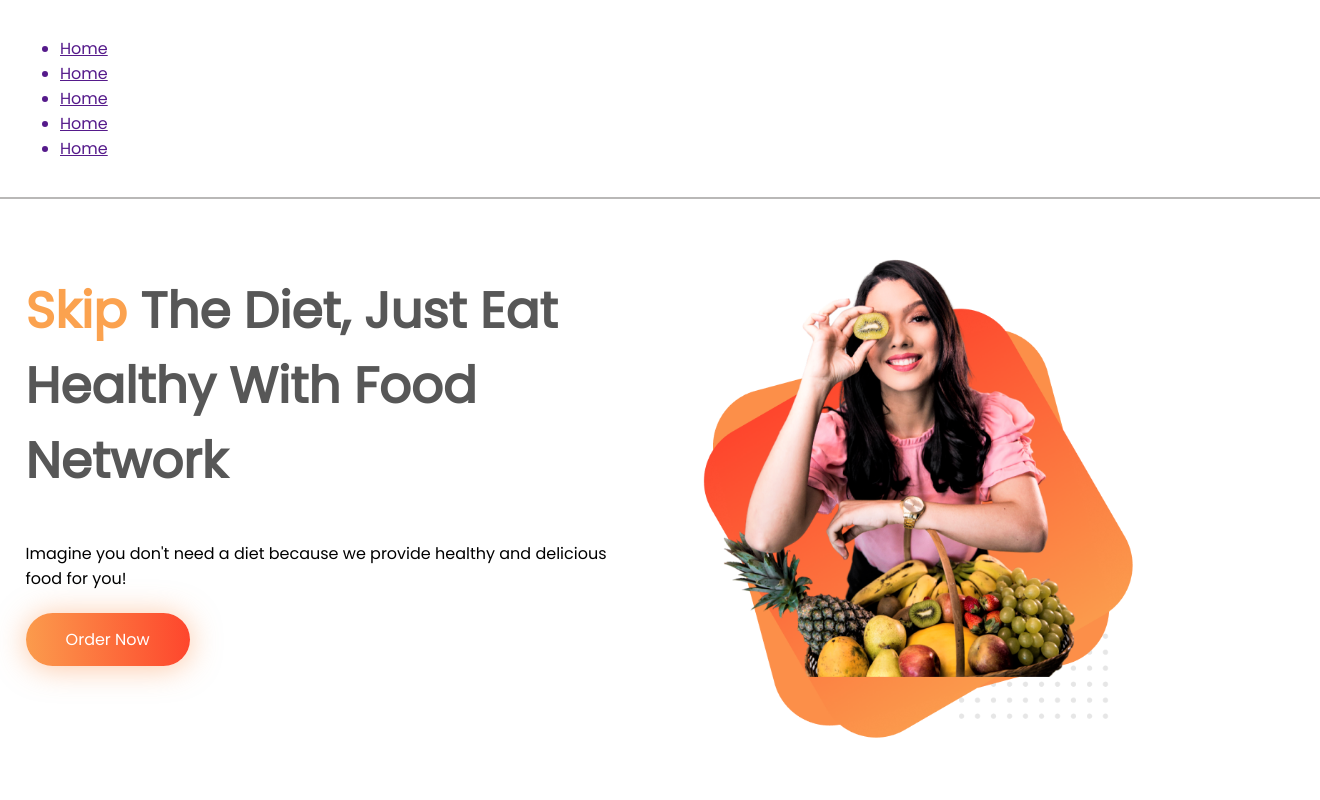
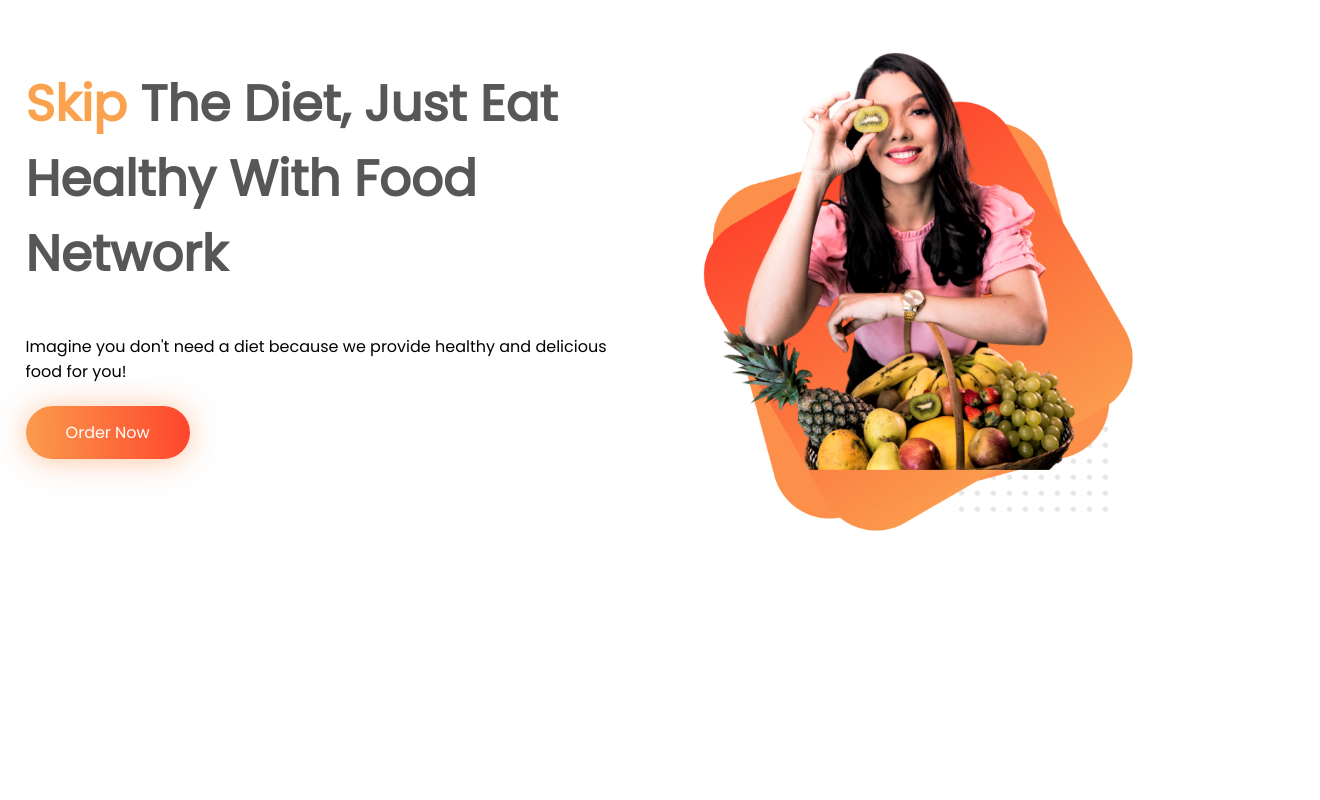
Before and after one commit to johirulislamnishat/foody-hut, a plain HTML site: page index.html in a window 1280 px wide. Shown: the top 800 px of the page, 1320 px wide, since content can reach past the window. Drawn offline with Linux system fonts and the light colour scheme.

Commit message:
bg update

```diff
--- a/index.html
+++ b/index.html
@@ -15,27 +15,6 @@
 </head>
 
 <body>
-    <section class="header flexible-container">
-        <div>
-            <ul>
-                <a href="">
-                    <li>Home</li>
-                </a>
-                <a href="">
-                    <li>Home</li>
-                </a>
-                <a href="">
-                    <li>Home</li>
-                </a>
-                <a href="">
-                    <li>Home</li>
-                </a>
-                <a href="">
-                    <li>Home</li>
-                </a>
-            </ul>
-        </div>
-    </section>
 
     <section class="flexible-container">
         <div class="half-wedth">
@@ -152,8 +131,7 @@
             </div>
         </div>
         <div class="half-wedth">
-            <img src="images/Group 8447.png" alt="fruit bd">
-            <img src="images/anarosh.png" alt="anarosh">
+            <img src="images/Group 8448.png" alt="fruit bd">
         </div>
     </section>
 
--- a/style.css
+++ b/style.css
@@ -11,15 +11,7 @@ h1{
 h2{
     font-size: 40px;
 }
-.header{
-    text-decoration: none;
-    width: 100%;
-    display: block;
-    align-items: center;
-    padding: 20px;
-    box-shadow: 0px 2px rgba(116, 114, 113, 0.5);
 
-}
 .skip-color{
     color: #FBA24F;
 }
```
Also changed, not shown: 1 other file.
